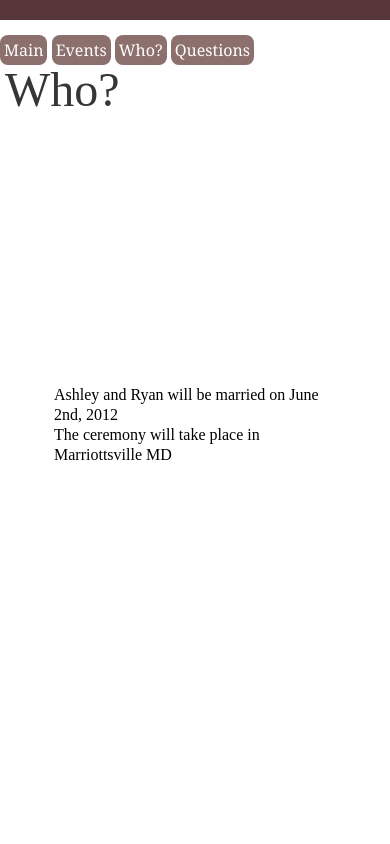
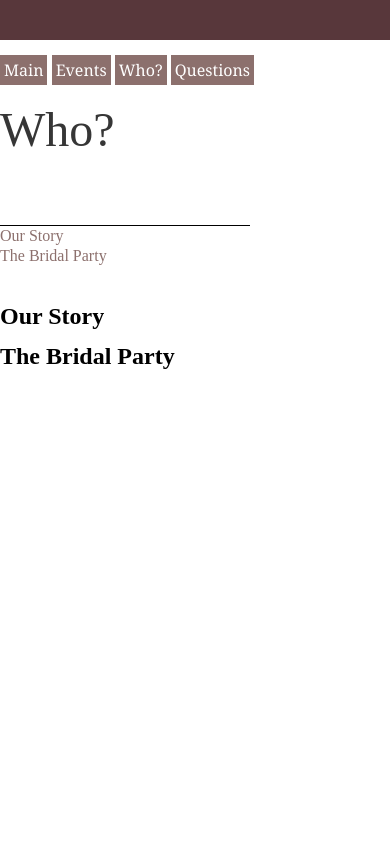
Before and after one commit to rperzynski/wedding, a plain HTML site: page who.htm in a window 390 px wide. Shown: the top 844 px of the page. Drawn offline with Linux system fonts and the light colour scheme; a web font is replaced by a local one.

Commit message:
still working on fixing resolution differences

```diff
--- a/screen2.css
+++ b/screen2.css
@@ -194,14 +194,14 @@ div#bottom {
 
 
 
-@media screen and (max-width: 900px) {
+@media screen and (max-width: 768px) {
 
 
 
 	div#borders {
 	border-left: 0px solid #58373B;
 	border-right: 0px solid #58373B;
-	border-top: 20px solid #58373B;
+	border-top: 40px solid #58373B;
 	border-bottom: 0px solid #58373B;
 	}
 
@@ -232,16 +232,24 @@ div#bottom {
   font-size: 48px;
   padding: 0px;
   text-align: left;
-  position: relative;
-  padding-bottom: 20px;
+  position: static;
+  padding-bottom: 180px;
   padding-top: 5px;
+	padding-left: 0px;
+
+	height: 0px;
+	border-bottom: 1px solid black;
+
 
 
 
 	}
 	ul#heading li {
-	padding:5px;
+	padding:10px;
 	text-align: left;
+	padding-left: 0px;
+
+
 	}
 
 
@@ -251,7 +259,7 @@ div#navig {
 /* put padding to move navigation links */
 
 	padding-top: 20px;
-  padding-bottom: 20px;
+  padding-bottom: 40px;
   float: left;
 	text-align: left;
 	border: 0px solid black;
@@ -266,7 +274,7 @@ ul#navi li a {
 	font-size: 16px;
   background-color: #8C706D;
   padding: 4px;
-	border-radius: 0.5em;
+
 	text-align: left;
 
 	top: 0px;
@@ -277,25 +285,40 @@ ul#navi li {
 
 	}
 
+	div#content {
+	text-align: left;
+	padding-left: 0px;
+
+	}
 
 
 	}
 
 	@media screen and (min-width: 1010px) {
 
+
+
 	div#borders {
-border-left:  300px solid #58373B;
-border-right: 300px solid #58373B;
-border-top: 20px solid #58373B;
-border-bottom: 20px solid #58373B;
+background-image: url('img/toplollafull.jpg');
+border-left:  none;
+border-right: none;
+
+
+margin-left: 28%; /*This makes the left side stay put! */
+margin-right: 28%; /*The right side goes too far... how to make it stop at the end of the picture? */
+}
+
+plop {
 
 }
 
+
 #mainpage {
-  background-image: url('img/toplollafull.jpg');
-  background-position: 168px 20px;
+  background: black; /*Place holder color for #58373B */
+  background-position: /*0px 0px ,*/ ;
 	font-family: 'Adamina', serif;
 	background-repeat: repeat-x;
+
 	}
 
 	/*
@@ -319,14 +342,14 @@ border-bottom: 20px solid #58373B;
 
 #whopage {
 	background-image: /*url('img/20px-baseline.png'),*/ url('img/topcpfull.jpg');
-  background-position: /*0px 0px ,*/ 168px 15px;
+  background-position: /*0px 0px ,*/ 300px 15px;
 	font-family: 'Adamina', serif;
 	background-repeat: repeat-x;
 }
 
 #quespage {
 	background-image: /*url('img/20px-baseline.png'),*/ url('img/topchifull.jpg');
-  background-position: /*0px 0px ,*/ 168px 15px;
+  background-position: /*0px 0px ,*/ 300px 15px;
 	font-family: 'Adamina', serif;
 	background-repeat: repeat-x;
 }
--- a/who.htm
+++ b/who.htm
@@ -34,12 +34,25 @@
      </ul>
 
 		<div id="content">
-       <ul>
-				<li>Ashley and Ryan will be married on June 2nd, 2012</li>
-				<li>The ceremony will take place in Marriottsville MD</li>
-			</ul>
+			<div id="subnav">
+				<ul>
+					<li><a href="who.htm#story">Our Story</a></li>
+					<li><a href="who.htm#party">The Bridal Party</a></li>
+				</ul>
+			</div>
 
+			<div id="story">
+				<h1>Our Story</h1>
+
+			</div>
+
+			<div id="party">
+				<h1>The Bridal Party</h1>
+
+			</div>
 		</div>
+
+
 
 
 
@@ -57,10 +70,10 @@
 		</ul>
 		</div>
 
-
+ </div>
 
 	</div>
-  </div>
+
 	</body>
 
 </html>
```
Also changed, not shown: events.htm (+0 -2 lines), index.htm (+2 -2 lines).
